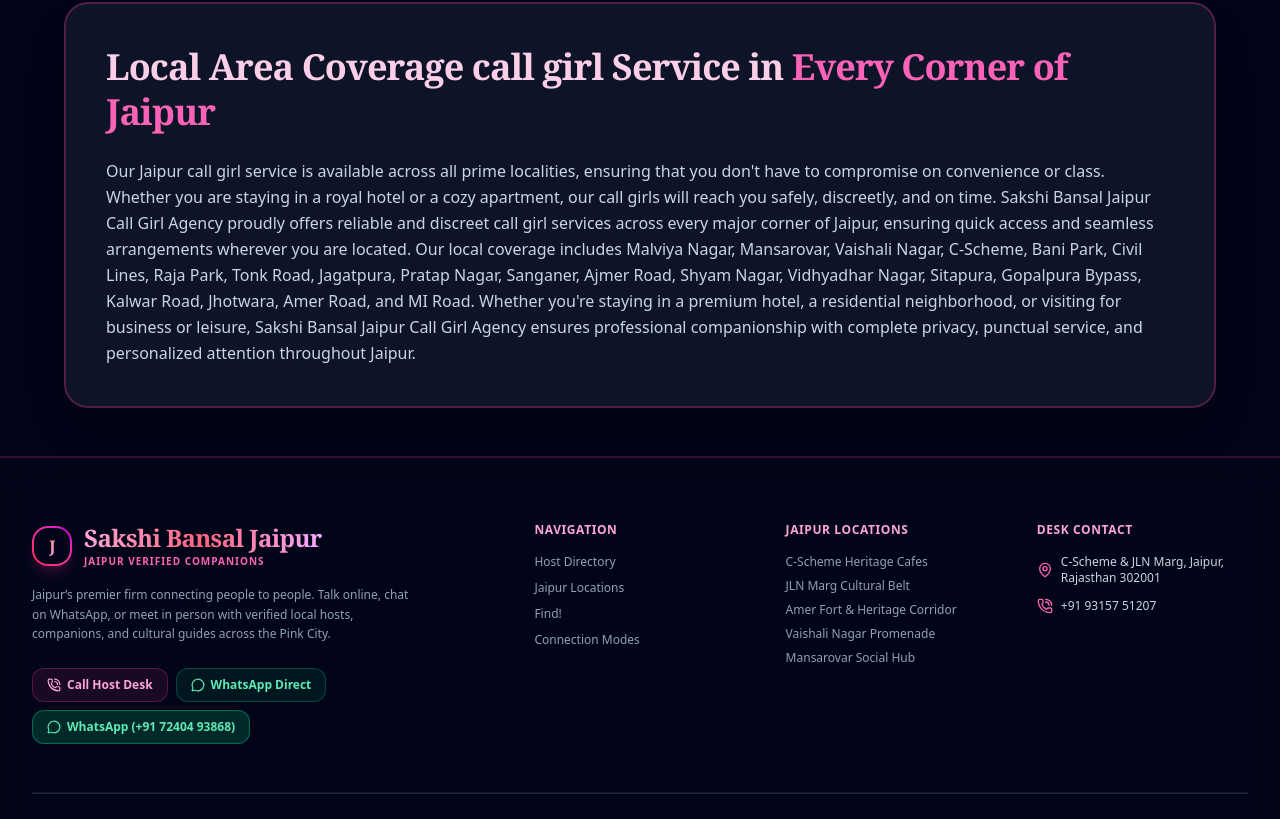
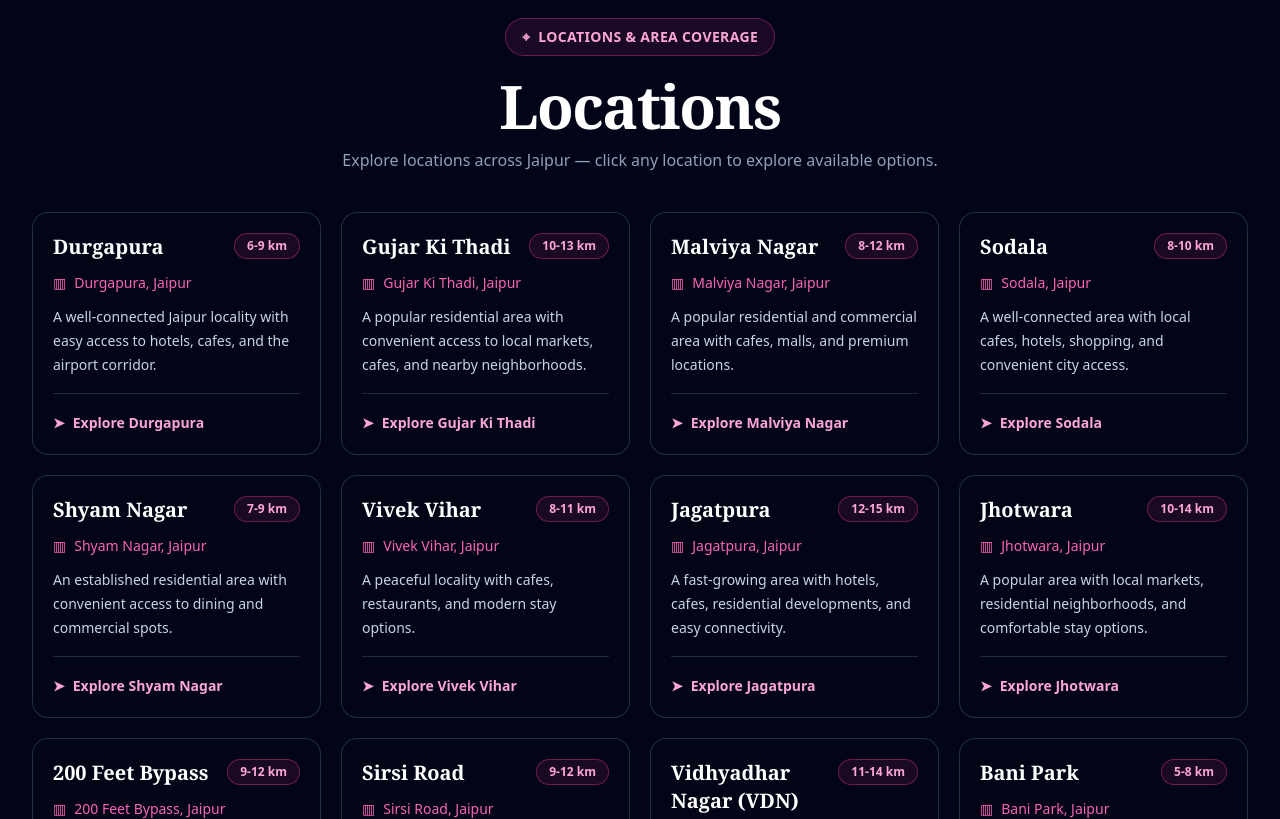
Before and after one commit to gaje9dra/RahulClient, a React (Vite) app: page / in a window 1280 px wide. Shown: the part 10881-11700 px from the top of the page. Built offline with nearby package versions, Linux system fonts and the light colour scheme.

Commit message:
Add Jaipur area cards to location coverage

```diff
--- a/src/components/LocalAreaCoverage.tsx
+++ b/src/components/LocalAreaCoverage.tsx
@@ -1,25 +1,77 @@
 import React from 'react';
+
+const JAIPUR_AREAS = [
+  { name: 'Durgapura', distance: '6-9 km', description: 'A well-connected Jaipur locality with easy access to hotels, cafes, and the airport corridor.' },
+  { name: 'Gujar Ki Thadi', distance: '10-13 km', description: 'A popular residential area with convenient access to local markets, cafes, and nearby neighborhoods.' },
+  { name: 'Malviya Nagar', distance: '8-12 km', description: 'A popular residential and commercial area with cafes, malls, and premium locations.' },
+  { name: 'Sodala', distance: '8-10 km', description: 'A well-connected area with local cafes, hotels, shopping, and convenient city access.' },
+  { name: 'Shyam Nagar', distance: '7-9 km', description: 'An established residential area with convenient access to dining and commercial spots.' },
+  { name: 'Vivek Vihar', distance: '8-11 km', description: 'A peaceful locality with cafes, restaurants, and modern stay options.' },
+  { name: 'Jagatpura', distance: '12-15 km', description: 'A fast-growing area with hotels, cafes, residential developments, and easy connectivity.' },
+  { name: 'Jhotwara', distance: '10-14 km', description: 'A popular area with local markets, residential neighborhoods, and comfortable stay options.' },
+  { name: '200 Feet Bypass', distance: '9-12 km', description: 'A major corridor with hotels, residential areas, and quick connectivity across Jaipur.' },
+  { name: 'Sirsi Road', distance: '9-12 km', description: 'A developing corridor with residential communities, cafes, and convenient city access.' },
+  { name: 'Vidhyadhar Nagar (VDN)', distance: '11-14 km', description: 'A residential hub with shopping, cafes, and modern hotels.' },
+  { name: 'Bani Park', distance: '5-8 km', description: 'A central location with hotels, cafes, and close proximity to the railway station.' },
+  { name: 'Raja Park', distance: '6-9 km', description: 'A popular residential and commercial area with cafes, shopping, and dining options.' },
+  { name: 'Gopalpura', distance: '7-10 km', description: 'A well-connected area with hotels, markets, restaurants, and local amenities.' },
+  { name: 'Jaipur Railway Station', distance: '4-6 km', description: 'A central transport hub with hotels, cafes, and easy city-wide access.' },
+  { name: 'Pratap Nagar', distance: '10-13 km', description: 'A developing area with modern residential communities, hotels, and local amenities.' },
+  { name: 'Haldighati Marg', distance: '8-11 km', description: 'A well-connected residential and commercial corridor with convenient access.' },
+  { name: 'Kumbha Marg', distance: '7-10 km', description: 'A growing area with cafes, hotels, residential communities, and modern facilities.' },
+];
 
 export const LocalAreaCoverage: React.FC = () => {
   return (
-    <section id="area-coverage" className="py-12 px-4 sm:px-6 lg:px-8 bg-slate-950/80 text-slate-100 border-b border-pink-500/20">
-      <div className="max-w-6xl mx-auto">
-        {/* Main Card Frame matching Image 637 */}
-        <div className="bg-slate-900/90 border-2 border-pink-500/30 rounded-3xl p-6 sm:p-8 md:p-10 shadow-2xl space-y-6 relative overflow-hidden">
-          {/* Section Heading */}
-          <h2 className="text-2xl sm:text-3xl md:text-4xl font-serif font-extrabold text-pink-200 tracking-tight leading-tight">
-            Local Area Coverage call girl Service in{' '}
-            <span className="text-pink-400 font-bold">
-              Every Corner of Jaipur
-            </span>
+    <section id="area-coverage" className="py-16 px-4 sm:px-6 lg:px-8 bg-slate-950/80 text-slate-100 border-b border-pink-500/20">
+      <div className="max-w-7xl mx-auto">
+        <div className="text-center mb-10">
+          <div className="inline-flex items-center gap-2 px-4 py-2 rounded-full border border-pink-500/40 bg-pink-500/10 text-pink-300 text-sm font-bold tracking-wide">
+            <span>⌖</span> LOCATIONS &amp; AREA COVERAGE
+          </div>
+          <h2 className="mt-5 text-4xl sm:text-5xl md:text-6xl font-serif font-extrabold text-white tracking-tight">
+            Locations
           </h2>
+          <p className="mt-3 text-slate-400 text-sm sm:text-base">
+            Explore locations across Jaipur — click any location to explore available options.
+          </p>
+        </div>
 
-          {/* Descriptive Content Paragraph */}
-          <div className="space-y-4 text-xs sm:text-sm md:text-base text-slate-300 leading-relaxed font-normal">
-            <p>
-              Our Jaipur call girl service is available across all prime localities, ensuring that you don't have to compromise on convenience or class. Whether you are staying in a royal hotel or a cozy apartment, our call girls will reach you safely, discreetly, and on time. Sakshi Bansal Jaipur Call Girl Agency proudly offers reliable and discreet call girl services across every major corner of Jaipur, ensuring quick access and seamless arrangements wherever you are located. Our local coverage includes Malviya Nagar, Mansarovar, Vaishali Nagar, C-Scheme, Bani Park, Civil Lines, Raja Park, Tonk Road, Jagatpura, Pratap Nagar, Sanganer, Ajmer Road, Shyam Nagar, Vidhyadhar Nagar, Sitapura, Gopalpura Bypass, Kalwar Road, Jhotwara, Amer Road, and MI Road. Whether you're staying in a premium hotel, a residential neighborhood, or visiting for business or leisure, Sakshi Bansal Jaipur Call Girl Agency ensures professional companionship with complete privacy, punctual service, and personalized attention throughout Jaipur.
-            </p>
-          </div>
+        <div className="grid grid-cols-1 md:grid-cols-2 xl:grid-cols-4 gap-5">
+          {JAIPUR_AREAS.map((area, index) => (
+            <article
+              key={area.name}
+              className={`group rounded-2xl border border-slate-700/70 bg-slate-950/90 p-5 transition-all duration-300 hover:-translate-y-1 hover:border-pink-500/70 hover:shadow-[0_12px_35px_rgba(236,72,153,0.14)] ${index === 0 ? 'border-pink-500/80' : ''}`}
+            >
+              <div className="flex items-start justify-between gap-3">
+                <h3 className="text-xl font-serif font-bold text-white group-hover:text-pink-200 transition-colors">
+                  {area.name}
+                </h3>
+                <span className="shrink-0 rounded-full border border-pink-500/40 bg-pink-500/10 px-3 py-1 text-xs font-bold text-pink-300">
+                  {area.distance}
+                </span>
+              </div>
+
+              <div className="mt-3 flex items-center gap-2 text-sm font-medium text-pink-400">
+                <span>▥</span>
+                <span>{area.name}, Jaipur</span>
+              </div>
+
+              <p className="mt-3 min-h-[58px] text-sm leading-6 text-slate-300">
+                {area.description}
+              </p>
+
+              <div className="mt-4 border-t border-slate-800 pt-4">
+                <button
+                  type="button"
+                  className="inline-flex items-center gap-2 text-sm font-bold text-pink-300 transition-colors hover:text-pink-200"
+                  onClick={() => document.getElementById('agent-explorer')?.scrollIntoView({ behavior: 'smooth' })}
+                >
+                  <span>➤</span> Explore {area.name}
+                </button>
+              </div>
+            </article>
+          ))}
         </div>
       </div>
     </section>
```
